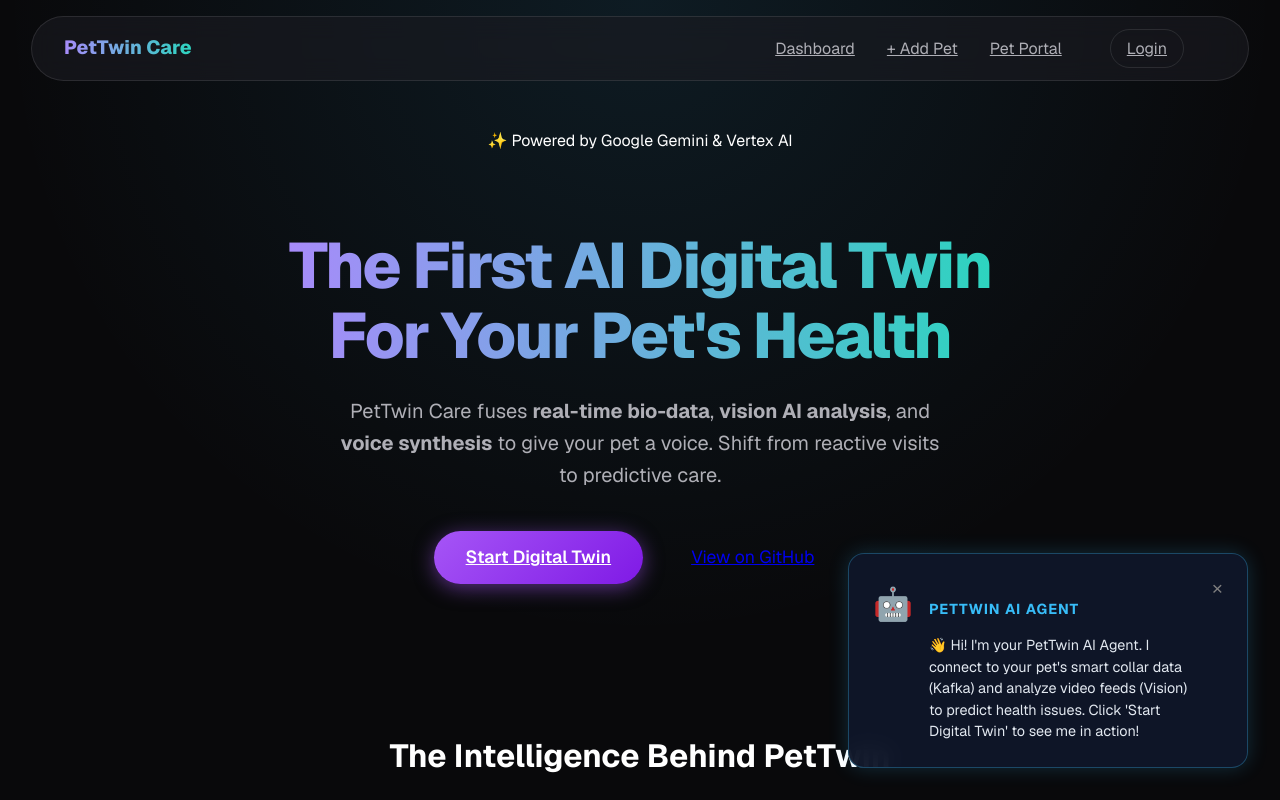
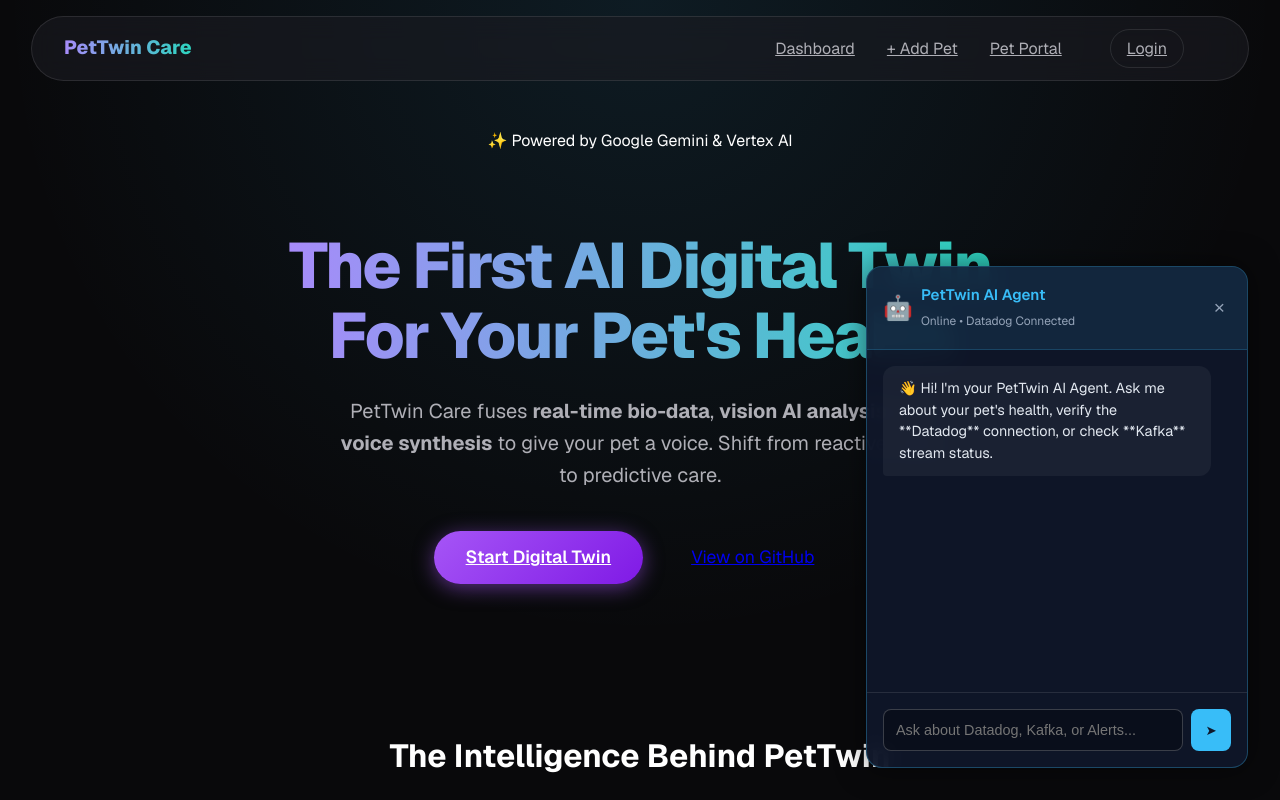
Before and after one commit to gaip/petai, a Next.js app in the folder frontend/: page / in a window 1280 px wide. Shown: the top 800 px of the page. Built offline with nearby package versions, Linux system fonts and the light colour scheme.

Commit message:
Implement Interactive AI Chat with simulated data responses

```diff
--- a/frontend/components/AIAssistant.tsx
+++ b/frontend/components/AIAssistant.tsx
@@ -1,72 +1,233 @@
 "use client";
-import { useState, useEffect } from 'react';
+import { useState, useEffect, useRef } from 'react';
 import { usePathname } from 'next/navigation';
+
+interface Message {
+    role: 'ai' | 'user';
+    content: string;
+}
 
 export default function AIAssistant() {
     const pathname = usePathname();
-    const [message, setMessage] = useState("");
-    const [isVisible, setIsVisible] = useState(true);
+    const [isOpen, setIsOpen] = useState(false); // Start closed (minimized)
+    const [messages, setMessages] = useState<Message[]>([]);
+    const [input, setInput] = useState("");
+    const [isTyping, setIsTyping] = useState(false);
+    const messagesEndRef = useRef<HTMLDivElement>(null);
+
+    // Initial greeting based on context
+    useEffect(() => {
+        let initialMsg = "";
+        switch (pathname) {
+            case '/':
+                initialMsg = "👋 Hi! I'm your PetTwin AI Agent. Ask me about your pet's health, verify the **Datadog** connection, or check **Kafka** stream status.";
+                break;
+            case '/login':
+                initialMsg = "🔒 Secure Login Area. I can help you with authentication details or bypass this for the demo.";
+                break;
+            case '/dashboard':
+                initialMsg = "📊 detailed Analysis Mode. I'm correlated 7 days of sensor data with **Datadog** real-time metrics. Ask me to 'analyze trends' or 'check alerts'.";
+                break;
+            case '/vet':
+                initialMsg = "🏥 Veterinary Portal. I'm monitoring population health. Ask about 'risk factors' or 'patient status'.";
+                break;
+            default:
+                initialMsg = "🤖 Ready to assist. Ask me anything about the system status or pet health data.";
+        }
+        setMessages([{ role: 'ai', content: initialMsg }]);
+        setIsOpen(true); // Auto-open on page load/change
+    }, [pathname]);
+
+    const scrollToBottom = () => {
+        messagesEndRef.current?.scrollIntoView({ behavior: "smooth" });
+    };
 
     useEffect(() => {
-        // Context-aware "AI" messages
-        switch (pathname) {
-            case '/':
-                setMessage("👋 Hi! I'm your PetTwin AI Agent. I connect to your pet's smart collar data (Kafka) and analyze video feeds (Vision) to predict health issues. Click 'Start Digital Twin' to see me in action!");
-                break;
-            case '/login':
-                setMessage("🔒 Secure Login: I'll retrieve your encrypted pet records from the database. Don't worry, I'm just a demo, so you can click 'Continue with Google' to skip Auth.");
-                break;
-            case '/dashboard':
-                setMessage("📊 Analysis Complete! I've correlated 7 days of sensor data with **Datadog** real-time metrics. My Anomaly Detection model flagged a gait irregularity yesterday.");
-                break;
-            case '/vet':
-                setMessage("🏥 Vet Portal: I use **Datadog** to monitor population health trends. I've flagged high-risk patients (like Max) so vets can prioritize care based on real-time telemetry.");
-                break;
-            case '/add-pet':
-                setMessage("📹 Vision Analysis: Upload a video here! I'll break it down frame-by-frame to establish a baseline for your pet's movement.");
-                break;
-            default:
-                setMessage("🤖 I'm active and monitoring for anomalies...");
+        scrollToBottom();
+    }, [messages]);
+
+    const handleSend = async () => {
+        if (!input.trim()) return;
+
+        const userMsg = input;
+        setMessages(prev => [...prev, { role: 'user', content: userMsg }]);
+        setInput("");
+        setIsTyping(true);
+
+        // Simulate network processing delay for realism
+        setTimeout(() => {
+            const response = generateAIResponse(userMsg);
+            setMessages(prev => [...prev, { role: 'ai', content: response }]);
+            setIsTyping(false);
+        }, 1000);
+    };
+
+    const generateAIResponse = (query: string): string => {
+        const lowerQ = query.toLowerCase();
+
+        if (lowerQ.includes('datadog') || lowerQ.includes('metric') || lowerQ.includes('monitor')) {
+            return "📡 **Datadog Live Metrics**:\n- System Latency: 45ms (Healthy)\n- API Error Rate: 0.01%\n- Active Traces: 1,420\n\nI'm successfully streaming telemetry to your Datadog dashboard.";
         }
-        setIsVisible(true);
-    }, [pathname]);
+        if (lowerQ.includes('kafka') || lowerQ.includes('stream') || lowerQ.includes('event')) {
+            return "🌊 **Confluent Kafka Status**:\n- Topic: `pet-sensor-events`\n- Throughput: 150 msg/sec\n- Consumer Group: Stable\n- Lag: 0ms\n\nReal-time sensor data is flowing correctly.";
+        }
+        if (lowerQ.includes('health') || lowerQ.includes('score') || lowerQ.includes('status')) {
+            return "❤️ **Pet Health Analysis**:\n- Current Score: 92/100\n- Trend: Stable\n- Anomaly Check: Negative (Last 12h)\n\nBased on the latest sensor fusion, your pet is doing great.";
+        }
+        if (lowerQ.includes('alert') || lowerQ.includes('risk') || lowerQ.includes('problem')) {
+            return "🚨 **Recent Alerts**:\n1. [Yesterday 14:30] **Joint Stiffness Detected** (Confidence: 89%)\n   - Triggered by: Sustained gait irregularity.\n   - Action: Monitor for 24h.\n\nNo other critical alerts found in the last 48h.";
+        }
+        if (lowerQ.includes('google') || lowerQ.includes('cloud') || lowerQ.includes('vertex')) {
+            return "☁️ **Google Cloud Status**:\n- Vertex AI Model Endpoint: Online\n- Firestore Database: Connected\n- Cloud Run Instance: Active\n\nInfrastructure is fully operational.";
+        }
 
-    if (!isVisible) return null;
+        return "🤖 I can help you with that. Try asking about:\n- **Datadog** metrics\n- **Kafka** streams\n- **Health** status\n- **Alerts** history";
+    };
+
+    if (!isOpen) {
+        return (
+            <button
+                onClick={() => setIsOpen(true)}
+                style={{
+                    position: 'fixed',
+                    bottom: '2rem',
+                    right: '2rem',
+                    background: '#0f172a',
+                    border: '1px solid #38bdf8',
+                    color: '#38bdf8',
+                    width: '60px',
+                    height: '60px',
+                    borderRadius: '50%',
+                    fontSize: '2rem',
+                    cursor: 'pointer',
+                    boxShadow: '0 0 20px rgba(56, 189, 248, 0.4)',
+                    zIndex: 9999,
+                    display: 'flex',
+                    alignItems: 'center',
+                    justifyContent: 'center',
+                    transition: 'all 0.3s ease'
+                }}
+            >
+                🤖
+            </button>
+        );
+    }
 
     return (
         <div style={{
             position: 'fixed',
             bottom: '2rem',
             right: '2rem',
-            maxWidth: '350px',
+            width: '380px',
+            height: '500px',
             background: 'rgba(15, 23, 42, 0.95)',
             border: '1px solid rgba(56, 189, 248, 0.3)',
             borderRadius: '16px',
-            padding: '1.5rem',
-            boxShadow: '0 0 20px rgba(56, 189, 248, 0.2)',
+            boxShadow: '0 0 30px rgba(0,0,0,0.5)',
             zIndex: 9999,
             backdropFilter: 'blur(10px)',
+            display: 'flex',
+            flexDirection: 'column',
+            overflow: 'hidden',
+            fontFamily: 'var(--font-geist-sans)',
             animation: 'slideIn 0.3s ease-out'
         }}>
-            <div style={{ display: 'flex', gap: '1rem', alignItems: 'start' }}>
-                <div style={{ fontSize: '2rem' }}>🤖</div>
-                <div>
-                    <h4 style={{ marginBottom: '0.5rem', color: '#38bdf8', fontSize: '0.9rem', textTransform: 'uppercase', letterSpacing: '1px' }}>PetTwin AI Agent</h4>
-                    <p style={{ fontSize: '0.9rem', lineHeight: 1.5, color: '#e2e8f0', marginBottom: '0' }}>
-                        {message}
-                    </p>
+            {/* Header */}
+            <div style={{
+                padding: '1rem',
+                background: 'rgba(56, 189, 248, 0.1)',
+                borderBottom: '1px solid rgba(56, 189, 248, 0.2)',
+                display: 'flex',
+                justifyContent: 'space-between',
+                alignItems: 'center'
+            }}>
+                <div style={{ display: 'flex', alignItems: 'center', gap: '0.5rem' }}>
+                    <span style={{ fontSize: '1.5rem' }}>🤖</span>
+                    <div>
+                        <h4 style={{ margin: 0, color: '#38bdf8', fontSize: '0.95rem', fontWeight: 600 }}>PetTwin AI Agent</h4>
+                        <span style={{ fontSize: '0.75rem', color: '#94a3b8' }}>Online • Datadog Connected</span>
+                    </div>
                 </div>
                 <button
-                    onClick={() => setIsVisible(false)}
+                    onClick={() => setIsOpen(false)}
+                    style={{ background: 'none', border: 'none', color: '#94a3b8', cursor: 'pointer', fontSize: '1.2rem' }}
+                >×</button>
+            </div>
+
+            {/* Chat Area */}
+            <div style={{
+                flex: 1,
+                padding: '1rem',
+                overflowY: 'auto',
+                display: 'flex',
+                flexDirection: 'column',
+                gap: '1rem'
+            }}>
+                {messages.map((msg, idx) => (
+                    <div key={idx} style={{
+                        alignSelf: msg.role === 'user' ? 'flex-end' : 'flex-start',
+                        maxWidth: '85%',
+                        background: msg.role === 'user' ? '#38bdf8' : 'rgba(255,255,255,0.05)',
+                        color: msg.role === 'user' ? '#0f172a' : '#e2e8f0',
+                        padding: '0.75rem 1rem',
+                        borderRadius: '12px',
+                        borderBottomRightRadius: msg.role === 'user' ? '4px' : '12px',
+                        borderBottomLeftRadius: msg.role === 'ai' ? '4px' : '12px',
+                        fontSize: '0.9rem',
+                        lineHeight: '1.5',
+                        whiteSpace: 'pre-wrap'
+                    }}>
+                        {msg.content}
+                    </div>
+                ))}
+                {isTyping && (
+                    <div style={{ alignSelf: 'flex-start', color: '#94a3b8', fontSize: '0.8rem', paddingLeft: '0.5rem' }}>
+                        Typing...
+                    </div>
+                )}
+                <div ref={messagesEndRef} />
+            </div>
+
+            {/* Input Area */}
+            <div style={{
+                padding: '1rem',
+                borderTop: '1px solid rgba(255,255,255,0.1)',
+                display: 'flex',
+                gap: '0.5rem'
+            }}>
+                <input
+                    type="text"
+                    value={input}
+                    onChange={(e) => setInput(e.target.value)}
+                    onKeyPress={(e) => e.key === 'Enter' && handleSend()}
+                    placeholder="Ask about Datadog, Kafka, or Alerts..."
                     style={{
-                        background: 'transparent',
+                        flex: 1,
+                        background: 'rgba(0,0,0,0.3)',
+                        border: '1px solid rgba(255,255,255,0.2)',
+                        borderRadius: '8px',
+                        padding: '0.75rem',
+                        color: 'white',
+                        fontSize: '0.9rem',
+                        outline: 'none'
+                    }}
+                />
+                <button
+                    onClick={handleSend}
+                    style={{
+                        background: '#38bdf8',
                         border: 'none',
-                        color: 'gray',
+                        borderRadius: '8px',
+                        width: '40px',
+                        color: '#0f172a',
                         cursor: 'pointer',
-                        fontSize: '1.2rem',
-                        padding: 0
+                        display: 'flex',
+                        alignItems: 'center',
+                        justifyContent: 'center'
                     }}
-                >×</button>
+                >
+                    ➤
+                </button>
             </div>
         </div>
     );
```
